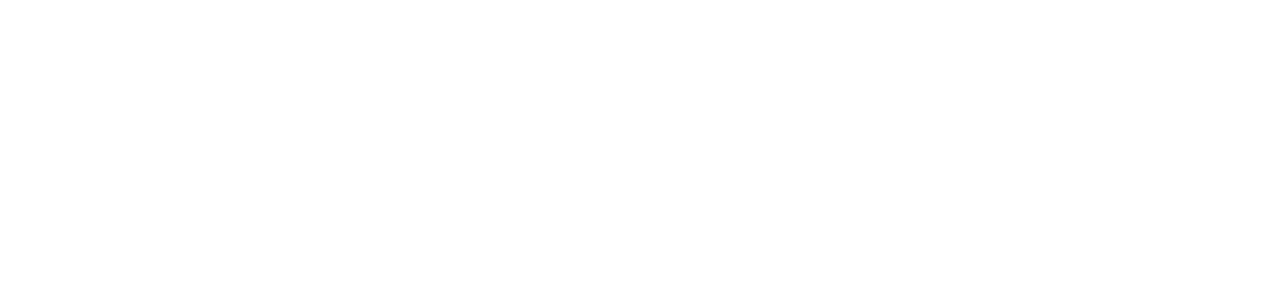
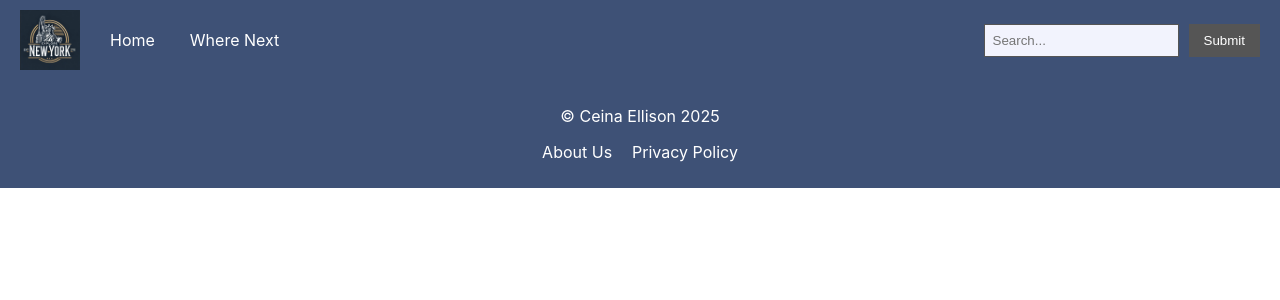
Before and after one commit to xcbhx/explore_new_york, a React (Create React App) app: page /#/about in a window 1280 px wide. Before the commit this address had no page. Shown: the top 300 px of the page. Built offline with nearby package versions, Linux system fonts and the light colour scheme.

Commit message:
added footer

```diff
--- a/src/App.css
+++ b/src/App.css
@@ -1,38 +1,10 @@
-/* .App {
-  text-align: center;
-} */
-
-/* .App-logo {
-  height: 40vmin;
-  pointer-events: none;
-} */
-
-@media (prefers-reduced-motion: no-preference) {
-  .App-logo {
-    animation: App-logo-spin infinite 20s linear;
-  }
+html, body, #root {
+  height: 100%;
+  margin: 0;
 }
 
-/* .App-header {
-  background-color: #282c34;
-  min-height: 100vh;
+#root {
   display: flex;
   flex-direction: column;
-  align-items: center;
-  justify-content: center;
-  font-size: calc(10px + 2vmin);
-  color: white;
-} */
-
-.App-link {
-  color: #61dafb;
+  min-height: 100vh;
 }
-
-@keyframes App-logo-spin {
-  from {
-    transform: rotate(0deg);
-  }
-  to {
-    transform: rotate(360deg);
-  }
-}
--- a/src/App.js
+++ b/src/App.js
@@ -2,6 +2,7 @@
 import Navbar from './components/Navbar/Navbar';
 import { Outlet } from 'react-router-dom';
 import { useState } from 'react';
+import Footer from './components/Footer/Footer';
 
 function App() {
   const [searchQuery, setSearchQuery] = useState('');
@@ -14,6 +15,7 @@
     <div className="App">
       <Navbar onSearchChange={handleSearchChange} />
       <Outlet context={{ searchQuery }} />
+      <Footer />
     </div>
   );
 }
--- /dev/null
+++ b/src/components/About/About.jsx
@@ -0,0 +1,11 @@
+
+
+function About() {
+  return (
+    <div>
+
+    </div>
+  )
+};
+
+export default About;
--- /dev/null
+++ b/src/components/Footer/Footer.css
@@ -0,0 +1,24 @@
+.Footer {
+  width: 100%;
+  background-color: #3e5176;
+  padding: 10px 0;
+  text-align: center;
+  color: white;
+}
+
+.Footer .footerLinks {
+  list-style-type: none;
+  display: flex;
+  justify-content: center;
+  gap: 20px;
+  padding: 0;
+}
+
+.Footer .footerLinks li {
+  display: inline;
+}
+
+.Footer .footerLinks a {
+  text-decoration: none;
+  color: white;
+}
--- /dev/null
+++ b/src/components/Footer/Footer.jsx
@@ -0,0 +1,25 @@
+import './Footer.css';
+import { Link } from 'react-router-dom';
+
+function Footer() {
+  const currentYear = new Date().getFullYear();
+  const footerLinks = [
+    { text: 'About Us', url: '/about' },
+    { text: 'Privacy Policy', url: '/privacy' }
+  ]
+
+  return (
+    <main className='Footer'>
+      <p>&copy; Ceina Ellison { currentYear }</p>
+      <ul className='footerLinks'>
+        {footerLinks.map((link) => (
+          <li key={link.text}>
+            <Link to={link.url}>{link.text}</Link>
+          </li>
+        ))}
+      </ul>
+    </main>
+  )
+};
+
+export default Footer;
--- /dev/null
+++ b/src/components/Privacy/Privacy.jsx
@@ -0,0 +1,9 @@
+
+
+function Privacy() {
+  return (
+    <div></div>
+  )
+};
+
+export default Privacy;
--- a/src/index.js
+++ b/src/index.js
@@ -6,6 +6,8 @@
 import reportWebVitals from './reportWebVitals';
 import LocationList from './components/LocationList/LocationList';
 import Details from './components/Details/Details';
+import About from './components/About/About';
+import Privacy from './components/Privacy/Privacy';
 
 const root = ReactDOM.createRoot(document.getElementById('root'));
 
@@ -16,6 +18,8 @@
         <Route path='/' element={<App />} >
           <Route index element={<LocationList />}/>
           <Route path='/details/:id' element={<Details/>} />
+          <Route path='about' element={<About />} />
+          <Route path='privacy' element={<Privacy />} />
         </Route>
       </Routes>
     </Router>
```
